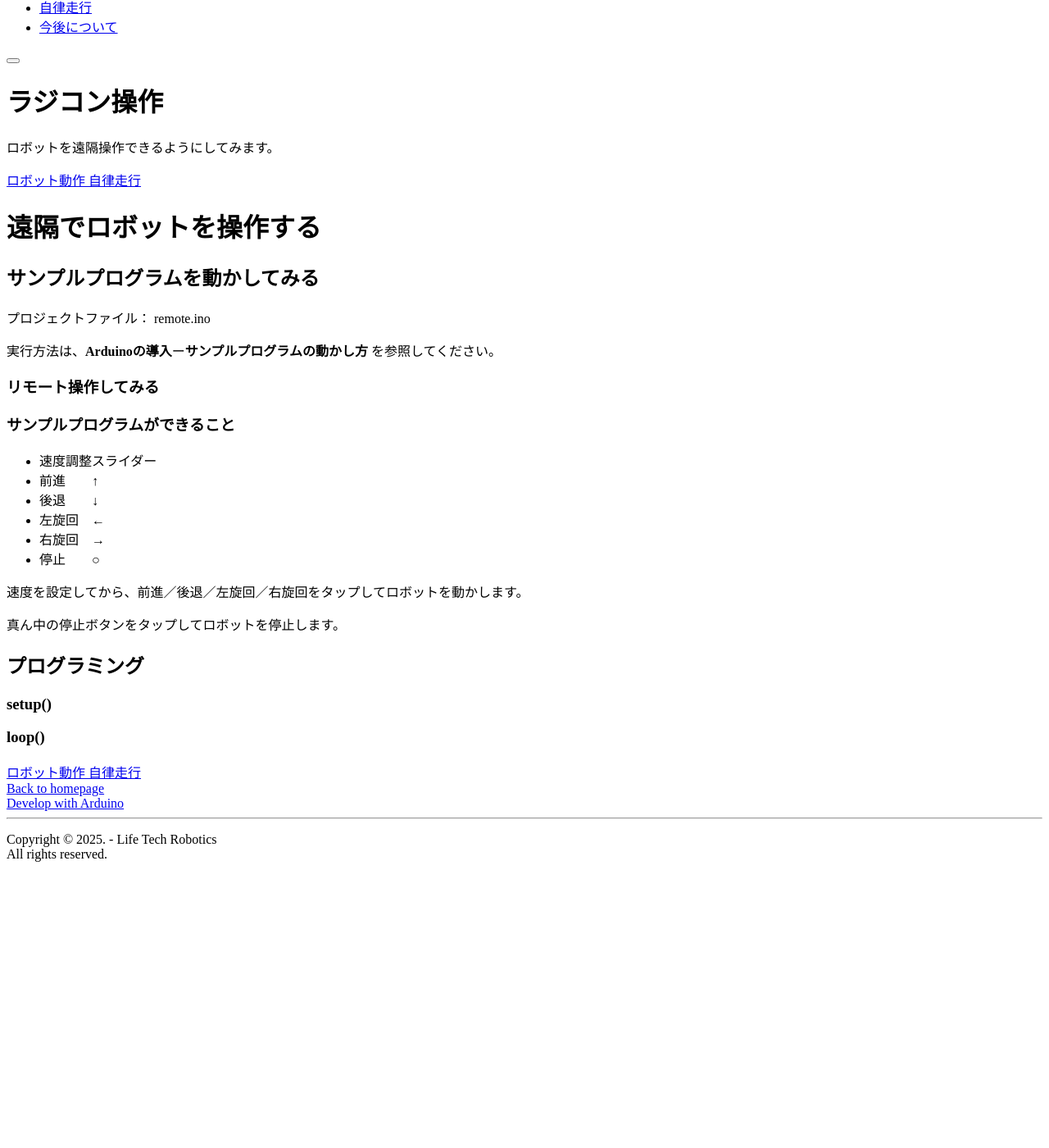
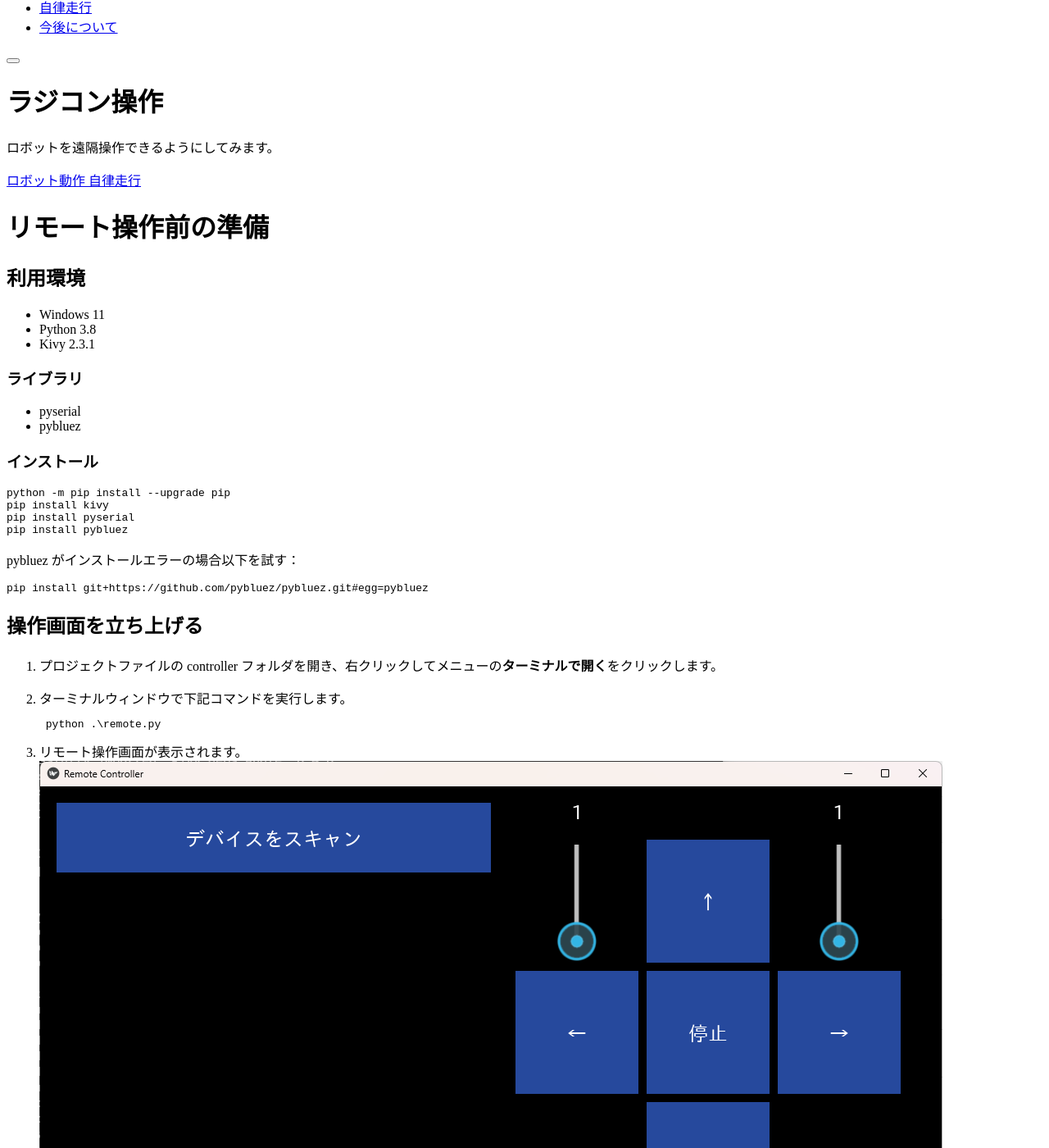
Before and after one commit to LifeTechRobotics/secaro_arduino_manual, a Jekyll site: the page built from remote.md, in a window 1280 px wide and 1400 px high, scrolled down 358 px. Shown: the whole window at 82% size. Built offline with Jekyll 4.4.1, drawn with Linux system fonts in a browser that asks for light colours; nearby versions of some CDN libraries; library files that are not in the unit come from our copies; before the commit the page ends 1425 px from its top, so only the background shows below that; some of the changed text lies outside the part shown.

Commit message:
add remote

````diff
--- a/auto.md
+++ b/auto.md
@@ -28,29 +28,12 @@
         url: /future
 ---
 
-# 障害物を自動で避けられるようにする
-
-## サンプルプログラムを動かしてみる
-プロジェクトファイル： Auto_ATOMLite.m5f
+# サンプルプログラムを動かしてみる
+プロジェクトファイル： auto.ino
 
 実行方法は、**Arduinoの導入**ー**サンプルプログラムの動かし方** を参照してください。
 
-### リモート操作してみる
+## サンプルプログラムができること
+ロボットが自律走行します。7cm 以内に障害物が検知された場合、自動で右へ方向変換して回避します。
 
-### サンプルプログラムができること
-- 速度調整スライダー
-- 前進　　↑
-- 後退　　↓
-- 左旋回　←
-- 右旋回　→
-- 停止　　○
-
-速度を設定した後、前進／後退／左旋回／右旋回をタップしてロボットを動かします。
-
-真ん中の停止ボタンをタップしてロボットを停止します。
-
-走行中に障害物が5cm以内に検知された場合、ロボットが自動で方向を変えます。
-
-## プログラミング
-### setup()
-### loop()
+回避中は最小速度で走行します。
--- a/remote.md
+++ b/remote.md
@@ -28,27 +28,74 @@
         url: /auto
 ---
 
-# 遠隔でロボットを操作する
+# リモート操作前の準備
+## 利用環境
+- Windows 11
+- Python 3.8
+- Kivy 2.3.1
 
-## サンプルプログラムを動かしてみる
+### ライブラリ
+- pyserial
+- pybluez
+
+### インストール
+```
+python -m pip install --upgrade pip
+pip install kivy
+pip install pyserial
+pip install pybluez
+```
+pybluez がインストールエラーの場合以下を試す：
+```
+pip install git+https://github.com/pybluez/pybluez.git#egg=pybluez
+```
+
+## 操作画面を立ち上げる
+1. プロジェクトファイルの controller フォルダを開き、右クリックしてメニューの**ターミナルで開く**をクリックします。
+
+2. ターミナルウィンドウで下記コマンドを実行します。
+    ```
+    python .\remote.py
+    ```
+3. リモート操作画面が表示されます。
+    ![1](../images/remote/1.png)
+
+## ファームウェアを書き込む
 プロジェクトファイル： remote.ino
 
 実行方法は、**Arduinoの導入**ー**サンプルプログラムの動かし方** を参照してください。
 
-### リモート操作してみる
+# リモート操作してみる
+## ロボットへ接続する
+1. リモート画面で**デバイスをスキャン**ボタンをクリックし、ロボットを探します。
 
-### サンプルプログラムができること
-- 速度調整スライダー
-- 前進　　↑
-- 後退　　↓
-- 左旋回　←
-- 右旋回　→
-- 停止　　○
+    **スキャン中**が表示され、暫くしたら、検知された Bluetooth デバイスの一覧が表示されます。
+    ![2](../images/remote/2.png)
 
-速度を設定してから、前進／後退／左旋回／右旋回をタップしてロボットを動かします。
+2. 一覧に名前が**Nemueee(xx:xx:xx:xx:xx:xx)**のデバイスをクリックし、ペアリングの指示に従って手動でペアリングを行います。
+    ![2](../images/remote/3.png)
 
-真ん中の停止ボタンをタップしてロボットを停止します。
+3. PC > 設定 > **Bluetooth とデバイス** を開き、**デバイスの追加**より Bluetooth 種類を選択し、同じ名前 Nemueee のデバイスを追加します。
 
-## プログラミング
-### setup()
-### loop()
+    デバイス Nemueee の状態が**ペアリング済み**になったら、ペアリング完了です。
+    ![2](../images/remote/4.png)
+    ![2](../images/remote/5.png)
+    ![2](../images/remote/6.png)
+    ![2](../images/remote/7.png)
+    ![2](../images/remote/8.png)
+
+4. リモート操作画面で**OK**ボタンをクリックします。デバイス Nemueee の右側のステータスが**接続済み**になったら、ロボットを操作可能になります。
+    ![2](../images/remote/9.png)
+
+## ロボットを動かす
+### 速度指定
+速度スライダーで左右の車輪の速度をそれぞれに調整できます。1 ～ 9 段階を指定可能。
+
+### 進行方向指定
+    - 前進　　↑
+    - 後退　　↓
+    - 左旋回　←
+    - 右旋回　→
+
+### 停止
+真ん中の停止ボタンをクリックしたら、ロボットが停止します。
````
Also changed, not shown: enviroment.md (+4 -6 lines), servo.md (+9 -11 lines), images/remote/1.png (added), images/remote/2.png (added), images/remote/3.png (added), images/remote/4.png (added), images/remote/5.png (added), images/remote/6.png (added), images/remote/7.png (added), images/remote/8.png (added), images/remote/9.png (added).
